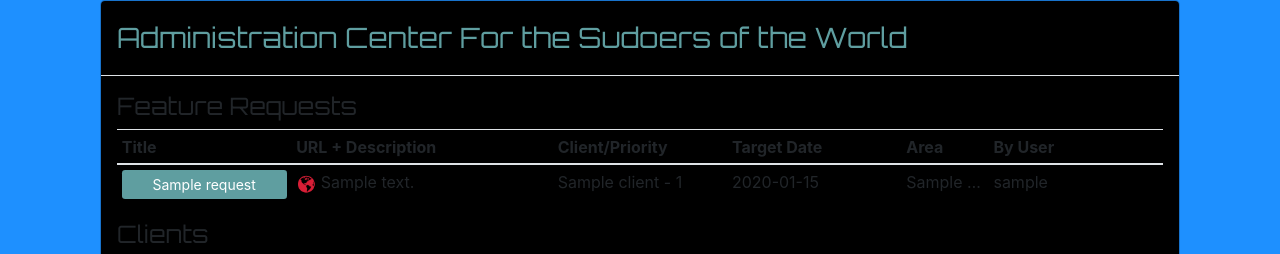
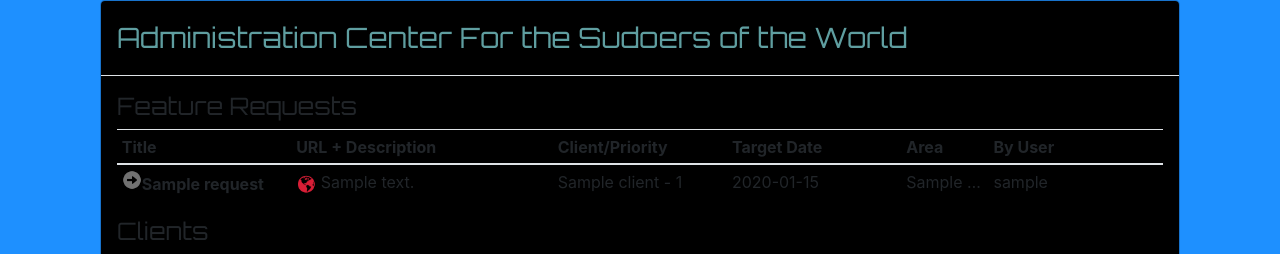
Before and after one commit to dengsauve/IWS_Feature_Request, a Flask app: page /admin in a window 1280 px wide. Shown: the top 254 px of the page. Run offline with Flask 2, Linux system fonts and the light colour scheme; tables that the repository leaves empty hold one stand-in row (values such as "Sample post"); some libraries are stand-ins or nearby versions.

Commit message:
Added FAVICON, Replaced Submit Button w/ Image

```diff
--- a/templates/admin.html
+++ b/templates/admin.html
@@ -32,7 +32,7 @@
                         <tr>
                             <form action="/details" method="POST">
                                 <input type="hidden" name="request_id" value="{{request.id}}" />
-                                <th scope="row" class="col-lg-2 col-md-2"><button type="submit" class="btn btn-info btn-sm btn-block" id="requestTitleButton">{{request.title}}</button></td>
+                                <th scope="row" class="col-lg-2 col-md-2"><input type="image" src="images/go.png" alt="Submit" height="20" width="20"></button>{{request.title}}</td>
                                 <td class="col-lg-3 col-md-3"><a href="{{request.ticketurl}}"><img id="urlIcon" src="static/images/globe.png" height="20" width="20" title="External URL"></a> {{request.description}}</td>
                                 <td class="col-lg-2 col-md-2">{{request.client.name}} - {{request.priority}}</td><!-- Need to select ref col value -->
                                 <td class="col-lg-2 col-md-2">{{request.targetdate}}</td>
```
Also changed, not shown: favicon.ico (added), static/images/go.png (added).
